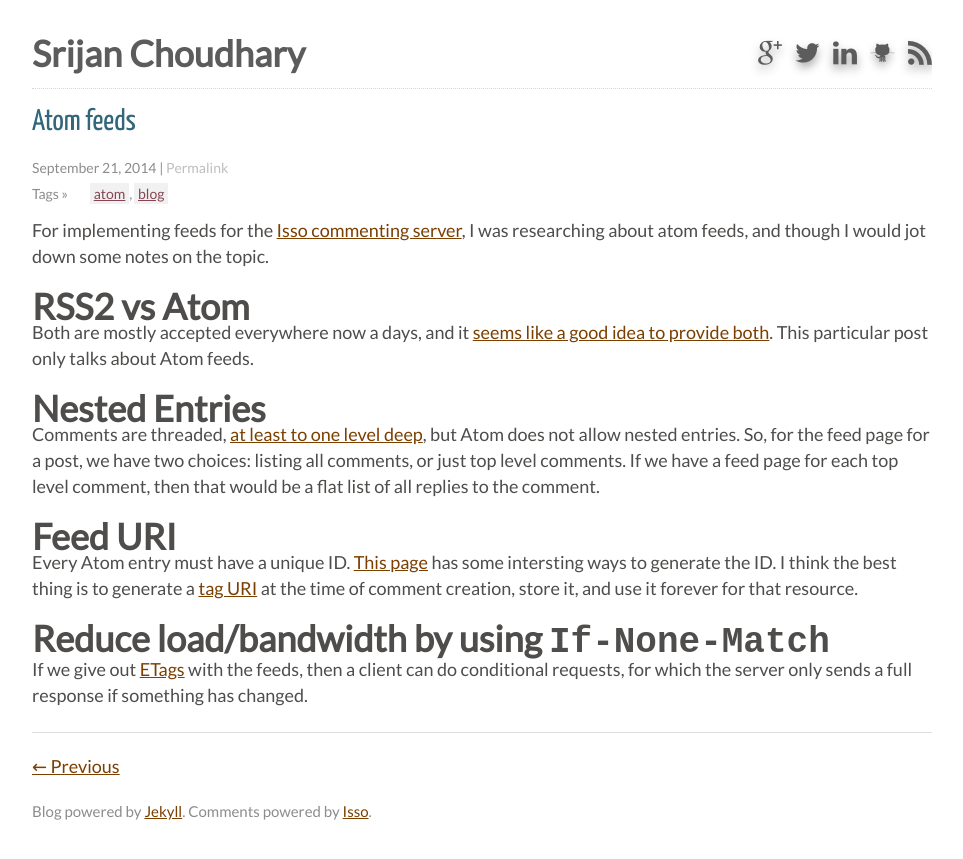
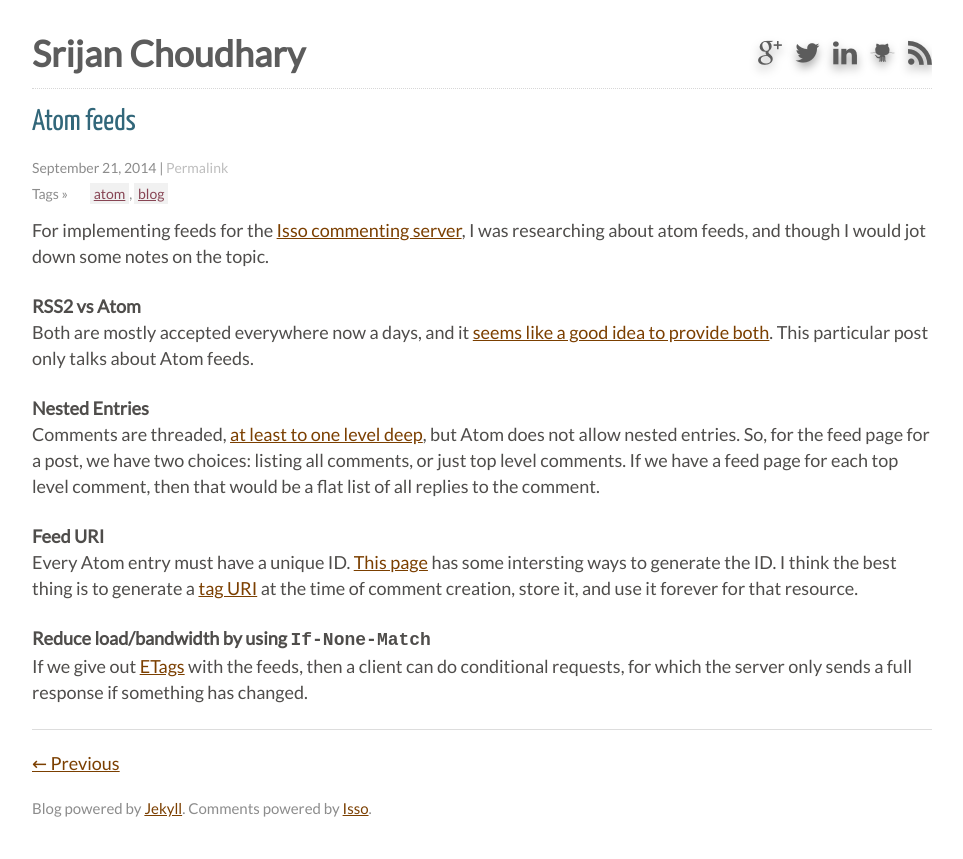
Before and after one commit to srijan/srijan_blog, a Jekyll site: the page built from _posts/2014-09-21-atom-feeds.md, in a window 1280 px wide. Shown: the top 859 px of the page, without its empty margins (158-1121 px from the left). Built offline with Jekyll 4.4.1, drawn with Linux system fonts in a browser that asks for light colours; some web fonts are replaced; Markdown is read by kramdown in place of the engine named in the settings; comment, search, counter and statistics services are not loaded.

```diff
--- a/_posts/2014-09-21-atom-feeds.md
+++ b/_posts/2014-09-21-atom-feeds.md
@@ -10,29 +10,25 @@ description: "Notes on atom feeds"
 For implementing feeds for the [Isso commenting server][1], I was researching
 about atom feeds, and though I would jot down some notes on the topic.
 
-RSS2 vs Atom
-============
+#### RSS2 vs Atom
 
 Both are mostly accepted everywhere now a days, and it [seems like  a good idea
 to provide both][2]. This particular post only talks about Atom feeds.
 
-Nested Entries
-==============
+#### Nested Entries
 
 Comments are threaded, [at least to one level deep][3], but Atom does not allow
 nested entries. So, for the feed page for a post, we have two choices: listing
 all comments, or just top level comments. If we have a feed page for each top
 level comment, then that would be a flat list of all replies to the comment.
 
-Feed URI
-========
+#### Feed URI
 
 Every Atom entry must have a unique ID. [This page][4] has some intersting ways
 to generate the ID. I think the best thing is to generate a [tag URI][5] at the
 time of comment creation, store it, and use it forever for that resource.
 
-Reduce load/bandwidth by using `If-None-Match`
-==============================================
+#### Reduce load/bandwidth by using `If-None-Match`
 
 If we give out [ETags][6] with the feeds, then a client can do conditional
 requests, for which the server only sends a full response if something has
```
